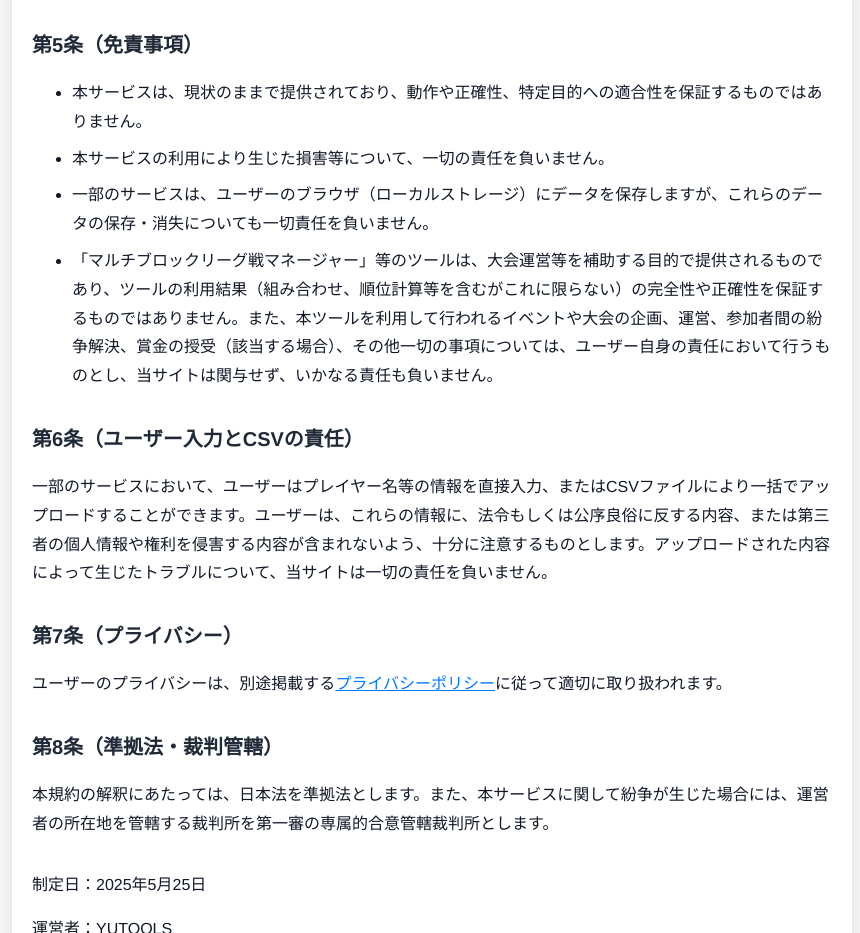
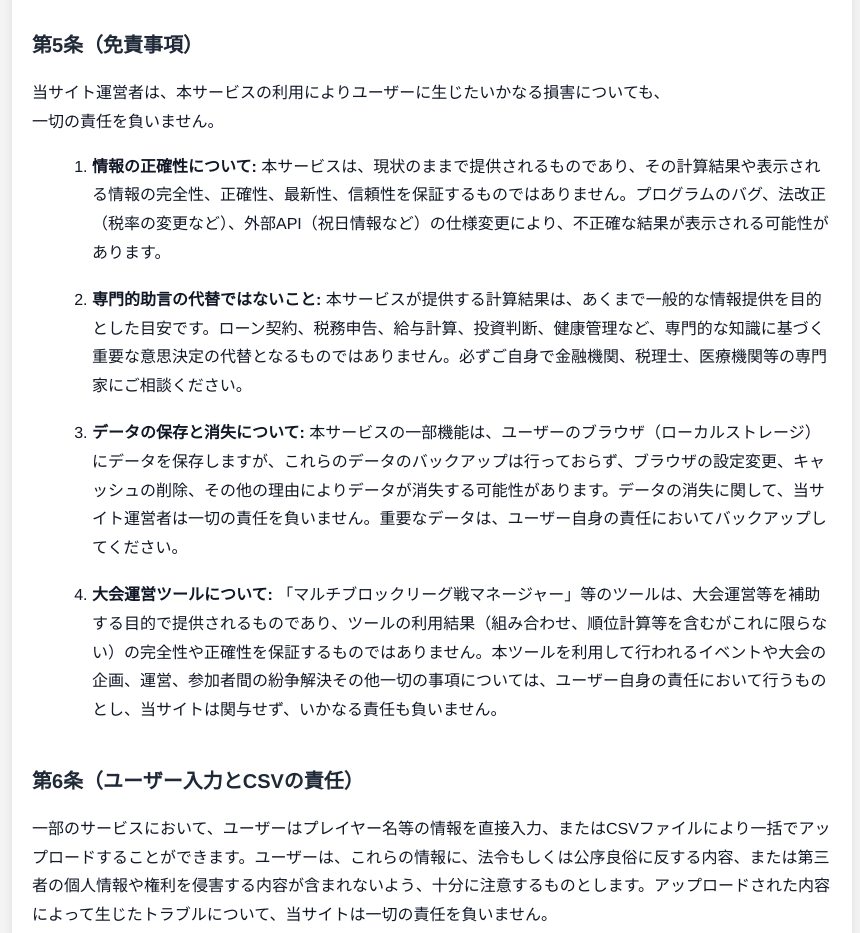
Before and after one commit to yutools-net/yutools-net.github.io, a plain HTML site: page terms.html in a window 1280 px wide. Shown: the part 984-1917 px from the top of the page, without its empty margins (208-1068 px from the left). Drawn offline with Linux system fonts and the light colour scheme.

```diff
--- a/terms.html
+++ b/terms.html
@@ -36,13 +36,15 @@
       <li>法令または公序良俗に反する行為</li>
     </ul>
 
-    <h2>第5条（免責事項）</h2>
-    <ul>
-      <li>本サービスは、現状のままで提供されており、動作や正確性、特定目的への適合性を保証するものではありません。</li>
-      <li>本サービスの利用により生じた損害等について、一切の責任を負いません。</li>
-      <li>一部のサービスは、ユーザーのブラウザ（ローカルストレージ）にデータを保存しますが、これらのデータの保存・消失についても一切責任を負いません。</li>
-      <li>「マルチブロックリーグ戦マネージャー」等のツールは、大会運営等を補助する目的で提供されるものであり、ツールの利用結果（組み合わせ、順位計算等を含むがこれに限らない）の完全性や正確性を保証するものではありません。また、本ツールを利用して行われるイベントや大会の企画、運営、参加者間の紛争解決、賞金の授受（該当する場合）、その他一切の事項については、ユーザー自身の責任において行うものとし、当サイトは関与せず、いかなる責任も負いません。</li>
-    </ul>
+
+<h2>第5条（免責事項）</h2>
+<p>当サイト運営者は、本サービスの利用によりユーザーに生じたいかなる損害についても、<br>一切の責任を負いません。</p>
+<ol style="list-style-type: decimal; margin-left: 20px; margin-top: 10px; display: flex; flex-direction: column; gap: 10px;">
+    <li><strong>情報の正確性について:</strong> 本サービスは、現状のままで提供されるものであり、その計算結果や表示される情報の完全性、正確性、最新性、信頼性を保証するものではありません。プログラムのバグ、法改正（税率の変更など）、外部API（祝日情報など）の仕様変更により、不正確な結果が表示される可能性があります。</li>
+    <li><strong>専門的助言の代替ではないこと:</strong> 本サービスが提供する計算結果は、あくまで一般的な情報提供を目的とした目安です。ローン契約、税務申告、給与計算、投資判断、健康管理など、専門的な知識に基づく重要な意思決定の代替となるものではありません。必ずご自身で金融機関、税理士、医療機関等の専門家にご相談ください。</li>
+    <li><strong>データの保存と消失について:</strong> 本サービスの一部機能は、ユーザーのブラウザ（ローカルストレージ）にデータを保存しますが、これらのデータのバックアップは行っておらず、ブラウザの設定変更、キャッシュの削除、その他の理由によりデータが消失する可能性があります。データの消失に関して、当サイト運営者は一切の責任を負いません。重要なデータは、ユーザー自身の責任においてバックアップしてください。</li>
+    <li><strong>大会運営ツールについて:</strong> 「マルチブロックリーグ戦マネージャー」等のツールは、大会運営等を補助する目的で提供されるものであり、ツールの利用結果（組み合わせ、順位計算等を含むがこれに限らない）の完全性や正確性を保証するものではありません。本ツールを利用して行われるイベントや大会の企画、運営、参加者間の紛争解決その他一切の事項については、ユーザー自身の責任において行うものとし、当サイトは関与せず、いかなる責任も負いません。</li>
+</ol>
 
     <h2>第6条（ユーザー入力とCSVの責任）</h2>
     <p>一部のサービスにおいて、ユーザーはプレイヤー名等の情報を直接入力、またはCSVファイルにより一括でアップロードすることができます。ユーザーは、これらの情報に、法令もしくは公序良俗に反する内容、または第三者の個人情報や権利を侵害する内容が含まれないよう、十分に注意するものとします。アップロードされた内容によって生じたトラブルについて、当サイトは一切の責任を負いません。</p>
```
Also changed, not shown: 1 other file.
